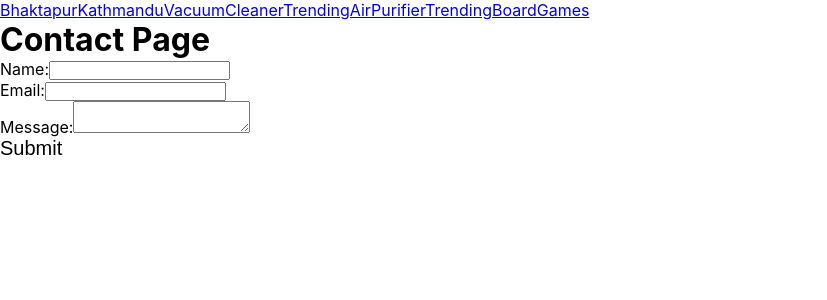
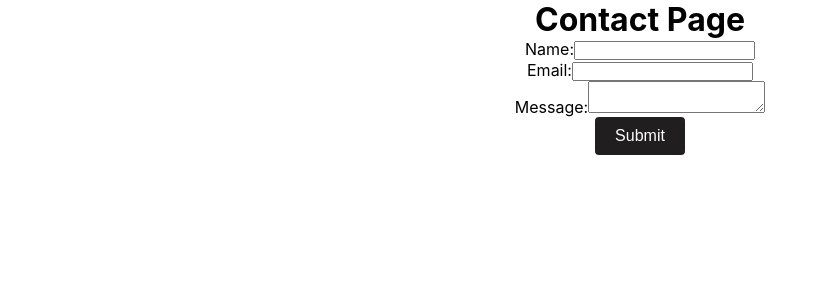
Before and after one commit to prabeshkhatakho/Nepalproj, a React (Create React App) app in the folder my-app/: page /ContactPage in a window 1280 px wide. Shown: the top 300 px of the page, without its empty margins (0-827 px from the left). Built offline with nearby package versions, Linux system fonts and the light colour scheme.

Commit message:
commit after contact page

```diff
--- a/my-app/src/components/Bhaktapur.js
+++ b/my-app/src/components/Bhaktapur.js
@@ -12,24 +12,20 @@
         <div className="location">
 
 <h1>Tell me about Bhaktapur</h1>
-<p>Bhaktapur is a city in Nepal. It is located in the Kathmandu Valley and is about 12 miles east of Kathmandu. Bhaktapur is known for its art and architecture, and for its preserved medieval cityscape.</p>
+<p>Bhaktapur is a city in the Kathmandu Valley of Nepal. It is located in the Bhaktapur District in the Bhaktapur Zone and is also one of the three royal cities in the valley. The city is noted for its rich culture, temples, and wood, metal, and stone artwork.</p>
 <img src="https://static.toiimg.com/photo/54311463/.jpg" alt="Image"/>
 <h1>what are the 5 biggest newari festivals?</h1>
-<p>The five biggest Newari festivals are Bisket Jatra, Indra Jatra, Machhindranath Jatra, Matayani Jatra, and Rato Machhindranath Jatra.</p>
+<p>The five biggest Newari festivals are:
+
+1. Bisket Jatra
+2. Indra Jatra
+3. Machhendranath Jatra
+4. Rato Machhendranath Jatra
+5. Swanta Jatra</p>
 <h1>best newari food</h1>
-<p>in pokhara
+<p>in kathmandu
 
-The best Newari food in Pokhara can be found at the following restaurants:
-
-1. Bajeko Sekuwa
-
-2. Newa Lahana
-
-3. Thakali Kitchen
-
-4. Everest Steak House
-
-5. Himalayan Kitchen</p>
+There is no definitive answer to this question as it is subjective. However, some of the best Newari restaurants in Kathmandu include Bhojan Griha, Newa Lahana, and Jyapu Kitchen.</p>
 <img src="https://th.bing.com/th/id/OIP.p74Vwnz3r2IF1c89f8b2MQHaEI?w=291&h=180&c=7&r=0&o=5&dpr=1.3&pid=1.7" alt="Image"/>
         </div>
       </div>
--- a/my-app/src/components/ContactPage.js
+++ b/my-app/src/components/ContactPage.js
@@ -1,4 +1,5 @@
 import React, { useState } from 'react';
+import "./contactpage.css"
 
 const ContactPage = () => {
   const [name, setName] = useState('');
@@ -15,10 +16,10 @@ const ContactPage = () => {
   };
 
   return (
-    <div>
+    <div className='contactpage'>
       <h1>Contact Page</h1>
       <form onSubmit={handleSubmit}>
-        <div>
+        <div className='name'>
           <label htmlFor="name">Name:</label>
           <input
             type="text"
@@ -27,7 +28,7 @@ const ContactPage = () => {
             onChange={(e) => setName(e.target.value)}
           />
         </div>
-        <div>
+        <div className='email'>
           <label htmlFor="email">Email:</label>
           <input
             type="email"
@@ -36,7 +37,7 @@ const ContactPage = () => {
             onChange={(e) => setEmail(e.target.value)}
           />
         </div>
-        <div>
+        <div className='message'>
           <label htmlFor="message">Message:</label>
           <textarea
             id="message"
--- a/my-app/src/components/Kathmandu.js
+++ b/my-app/src/components/Kathmandu.js
@@ -12,7 +12,7 @@
         <div className="location">
 
 <h1>Tell me about Kathmandu.</h1>
-<p>Kathmandu is the capital and largest city of Nepal, with a population of around 1.4 million people. It is also the gateway to the Nepalese Himalayas, and as such is a popular destination for trekkers and mountaineers. The city is situated at an elevation of around 1,400 metres (4,600 feet) above sea level, and is surrounded by mountains. Kathmandu is a bustling and vibrant city, with a wide range of things to see and do. The city's Durbar Square is a particularly popular tourist destination, with its ancient temples and palaces.</p>
+<p>Kathmandu is the capital city of Nepal. It is the largest city in the country with a population of over 1 million people. Kathmandu is located in the central-western part of Nepal, in a valley called the Kathmandu Valley. The valley is surrounded by mountains, and the city is situated at an elevation of approximately 1,400 meters (4,600 feet). Kathmandu has a subtropical highland climate, with cool winters and hot summers. The city is the cultural, economic, and political center of Nepal. It is home to many historical and religious sites, including the Durbar Square, the Swayambhunath Temple, and the Boudhanath Stupa.</p>
 <img src="https://th.bing.com/th/id/R.836fdb7c5001dfa98ffce65506d28291?rik=htK8MUzoRkM9fA&pid=ImgRaw&r=0" alt="Image"/>
         </div>
       </div>
--- a/my-app/src/components/TrendingAirPurifier.js
+++ b/my-app/src/components/TrendingAirPurifier.js
@@ -12,7 +12,7 @@
         <div className="location">
 
 <h1>tell me about trending air purifier</h1>
-<p>One of the most popular air purifiers on the market is the Blueair Classic 605. It is designed to remove 99.97% of airborne particles, including pollen, dust, smoke, and pet dander. The unit also features a filter life indicator to let you know when it's time to replace the filter.</p>
+<p>The most popular air purifiers on the market are the ones that can remove the widest range of pollutants, including allergens, smoke, dust, and pet dander. Some air purifiers also come with features like ionizers and UV light filters that can help to remove even more pollutants from the air.</p>
 <img src="https://m.media-amazon.com/images/I/61Gd8fvPqqL._AC_SL1500_.jpg" alt="Image"/>
         </div>
       </div>
--- a/my-app/src/components/TrendingBoardGames.js
+++ b/my-app/src/components/TrendingBoardGames.js
@@ -12,7 +12,7 @@
         <div className="location">
 
 <h1>tell me about trending board games</h1>
-<p>There are a few trending board games at the moment. One is Betrayal at Baldur's Gate, which is a cooperative game where players have to work together to survive in a haunted house. Another is Gloomhaven, which is a dungeon crawling game with a unique card-based system. Lastly, there is Root, which is an asymmetrical wargame that pits different factions against each other in an epic struggle for control of a forest.</p>
+<p>Some of the most popular board games right now are Monopoly, Scrabble, and Clue. Other popular games include Settlers of Catan, Ticket to Ride, and Carcassonne.</p>
 <img src="https://m.media-amazon.com/images/I/61Gd8fvPqqL._AC_SL1500_.jpg" alt="Image"/>
         </div>
       </div>
--- a/my-app/src/components/VacuumCleaner.js
+++ b/my-app/src/components/VacuumCleaner.js
@@ -12,16 +12,14 @@
         <div className="location">
 
 <h1>Tell me about vacuum cleaner</h1>
-<p>A vacuum cleaner is a device that uses an air pump to create a partial vacuum to suck up dust and dirt from floors and other surfaces.</p>
+<p>A vacuum cleaner is a device that uses an air pump to create a vacuum, which in turn cleans dust and dirt from surfaces and upholstery.</p>
 <img src="https://m.media-amazon.com/images/I/61Gd8fvPqqL._AC_SL1500_.jpg" alt="Image"/>
 <h1>what are the 5 top trending vacuum cleaners</h1>
-<p>The 5 top trending vacuum cleaners are:
-
-1. Dyson V11 Absolute
-2. Shark Navigator Lift-Away
-3. iRobot Roomba 690
-4. Bissell CrossWave
-5. Eufy BoostIQ RoboVac</p>
+<p>1. Dyson Ball Multi Floor 2 Upright Vacuum Cleaner
+2. Shark Navigator Lift-Away Professional Upright Vacuum
+3. Hoover WindTunnel T-Series Rewind Plus Bagless Upright Vacuum
+4. Bissell CleanView Deluxe Corded Handheld Vacuum
+5. Eureka NEU182A PowerSpeed Lightweight Bagless Upright Vacuum</p>
         </div>
       </div>
     )
--- a/my-app/src/components/contactpage.css
+++ b/my-app/src/components/contactpage.css
@@ -0,0 +1,24 @@
+.contactpage {
+    display: block;
+    text-align: center;
+
+
+}
+
+.contactpage button{
+    background-color: #201e1e;
+    color: #fff;
+    padding: 10px 20px;
+    border: none;
+    border-radius: 4px;
+    cursor: pointer;
+    font-size: 16px;
+}
+
+.contactpage button:hover {
+    background-color: #6507e9;
+  }
+
+  .contactpage h1 {
+    padding-top: 0px;
+  }
--- a/my-app/src/components/home.js
+++ b/my-app/src/components/home.js
@@ -1,8 +1,5 @@
 import React from 'react';
-import { BrowserRouter, Routes, Route, Link, Outlet } from "react-router-dom";
-import './component.css';
-
-// Import your components here
+import { BrowserRouter, Routes, Route, Link } from 'react-router-dom';
 import Bhaktapur from './Bhaktapur';
 import Kathmandu from './Kathmandu';
 import VacuumCleaner from './VacuumCleaner';
@@ -13,26 +10,30 @@ import ContactPage from './ContactPage';
 function Home() {
   return (
     <BrowserRouter>
-      <div>
-        {/* Place the links inside a separate div */}
-        <div>
-          <Link to='/Bhaktapur'>Bhaktapur</Link>
-          <Link to='/Kathmandu'>Kathmandu</Link>
-          <Link to='/VacuumCleaner'>VacuumCleaner</Link>
-          <Link to='/TrendingAirPurifier'>TrendingAirPurifier</Link>
-          <Link to='/TrendingBoardGames'>TrendingBoardGames</Link>
-        </div>
-
       <Routes>
-          {/* Define your routes here */}
         <Route path="/Bhaktapur" element={<Bhaktapur />} />
         <Route path="/Kathmandu" element={<Kathmandu />} />
         <Route path="/VacuumCleaner" element={<VacuumCleaner />} />
         <Route path="/TrendingAirPurifier" element={<TrendingAirPurifier />} />
         <Route path="/TrendingBoardGames" element={<TrendingBoardGames />} />
         <Route path="/ContactPage" element={<ContactPage />} />
+
+        <Route
+          path="/"
+          element={
+            <>
+              <div>
+                <Link to="/Bhaktapur">Bhaktapur</Link>
+                <Link to="/Kathmandu">Kathmandu</Link>
+                <Link to="/VacuumCleaner">VacuumCleaner</Link>
+                <Link to="/TrendingAirPurifier">TrendingAirPurifier</Link>
+                <Link to="/TrendingBoardGames">TrendingBoardGames</Link>
+              </div>
+
+            </>
+          }
+        />
       </Routes>
-      </div>
     </BrowserRouter>
   );
 }
```
Also changed, not shown: 1 other file (tests, documents, lock files or other folders). Lines whose indentation alone changed are shown as unchanged.
